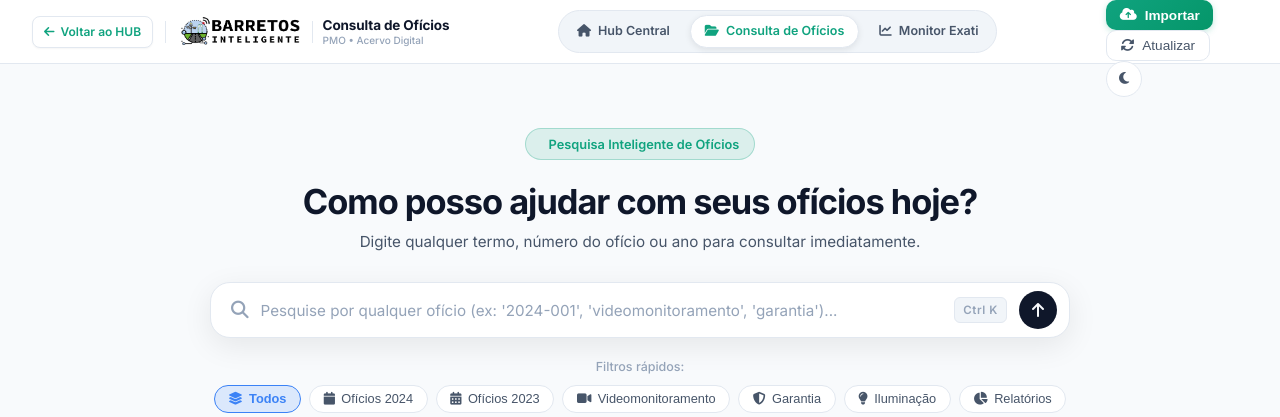
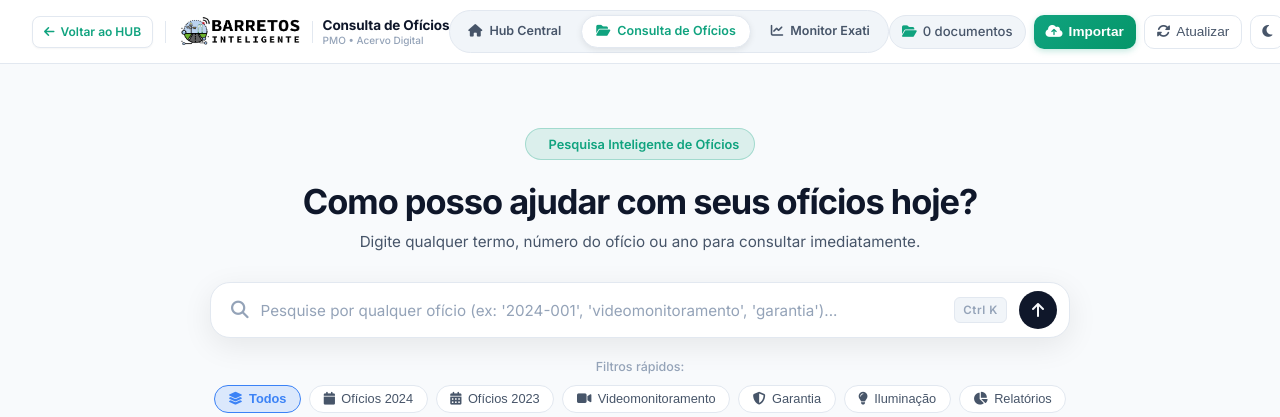
Before and after one commit to alisonpersil/hub-barretosinteligente, a Flask app: page / in a window 1280 px wide. Shown: the top 417 px of the page. Run offline with Flask 3, Linux system fonts and the light colour scheme; data that the repository does not hold is empty.

Commit message:
fix(desktop): alinhar botoes da navbar horizontalmente em consulta de oficios

```diff
--- a/01 - Consulta de Ofícios/static/css/style.css
+++ b/01 - Consulta de Ofícios/static/css/style.css
@@ -278,17 +278,43 @@ body {
     box-shadow: 0 2px 8px rgba(0, 0, 0, 0.35);
 }
 
+/* Container Direito da Navbar */
+.nav-right {
+    display: flex;
+    align-items: center;
+    gap: 8px;
+    flex-shrink: 0;
+    white-space: nowrap;
+}
+
+@media (max-width: 1240px) {
+    .nav-center {
+        display: none !important;
+    }
+}
+
+@media (max-width: 960px) {
+    .stat-pill {
+        display: none !important;
+    }
+}
+
 .stat-pill {
-    display: flex;
-    align-items: center;
-    gap: 0.5rem;
-    padding: 0.4rem 0.85rem;
+    display: inline-flex;
+    align-items: center;
+    gap: 6px;
+    padding: 0 12px;
+    height: 34px;
+    min-height: 34px;
     background-color: var(--badge-bg);
     border: 1px solid var(--border-color);
     border-radius: var(--radius-full);
     font-size: 0.82rem;
     font-weight: 500;
     color: var(--text-secondary);
+    white-space: nowrap;
+    box-sizing: border-box;
+    flex-shrink: 0;
 }
 
 .stat-pill i {
@@ -296,10 +322,13 @@ body {
 }
 
 .nav-btn {
-    display: flex;
-    align-items: center;
-    gap: 0.5rem;
-    padding: 0.45rem 0.85rem;
+    display: inline-flex;
+    align-items: center;
+    justify-content: center;
+    gap: 6px;
+    padding: 0 12px;
+    height: 34px;
+    min-height: 34px;
     background-color: var(--bg-card);
     border: 1px solid var(--border-color);
     border-radius: var(--radius-md);
@@ -308,6 +337,9 @@ body {
     font-weight: 500;
     cursor: pointer;
     transition: var(--transition);
+    white-space: nowrap;
+    box-sizing: border-box;
+    flex-shrink: 0;
 }
 
 .nav-btn:hover {
@@ -317,11 +349,16 @@ body {
 }
 
 .nav-btn.icon-only {
-    width: 36px;
-    height: 36px;
+    width: 34px;
+    height: 34px;
+    min-width: 34px;
+    min-height: 34px;
     padding: 0;
     justify-content: center;
-    border-radius: 50%;
+    border-radius: var(--radius-md);
+    display: inline-flex;
+    align-items: center;
+    flex-shrink: 0;
 }
 
 /* ==========================================================================
--- a/01 - Consulta de Ofícios/templates/index.html
+++ b/01 - Consulta de Ofícios/templates/index.html
@@ -19,7 +19,7 @@
         {{ inline_css | safe }}
     </style>
     {% else %}
-    <link rel="stylesheet" href="/static/css/style.css?v=20261010_v2">
+    <link rel="stylesheet" href="/static/css/style.css?v=20261010_v3">
     {% endif %}
 </head>
 <body>
```
Also changed, not shown: 01 - Consulta de Ofícios/public/static/css/style.css (+48 -11 lines).
